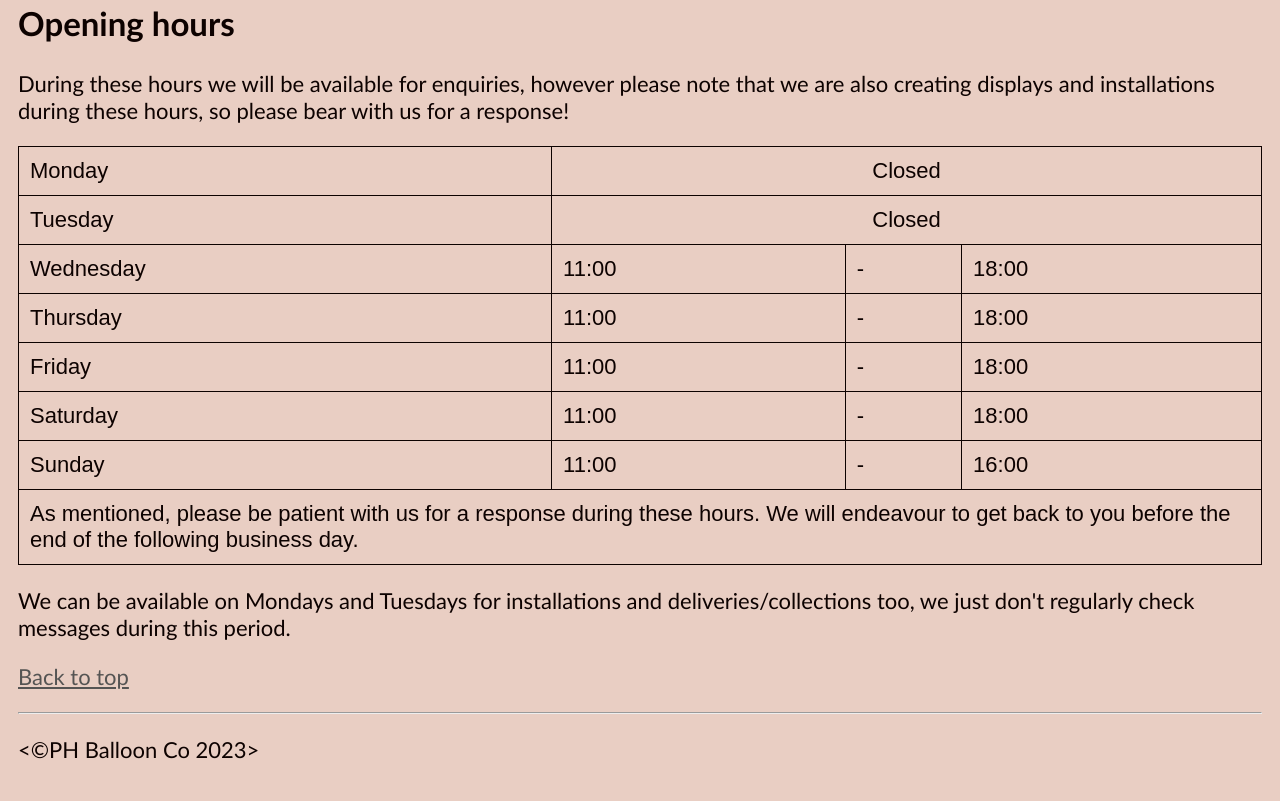
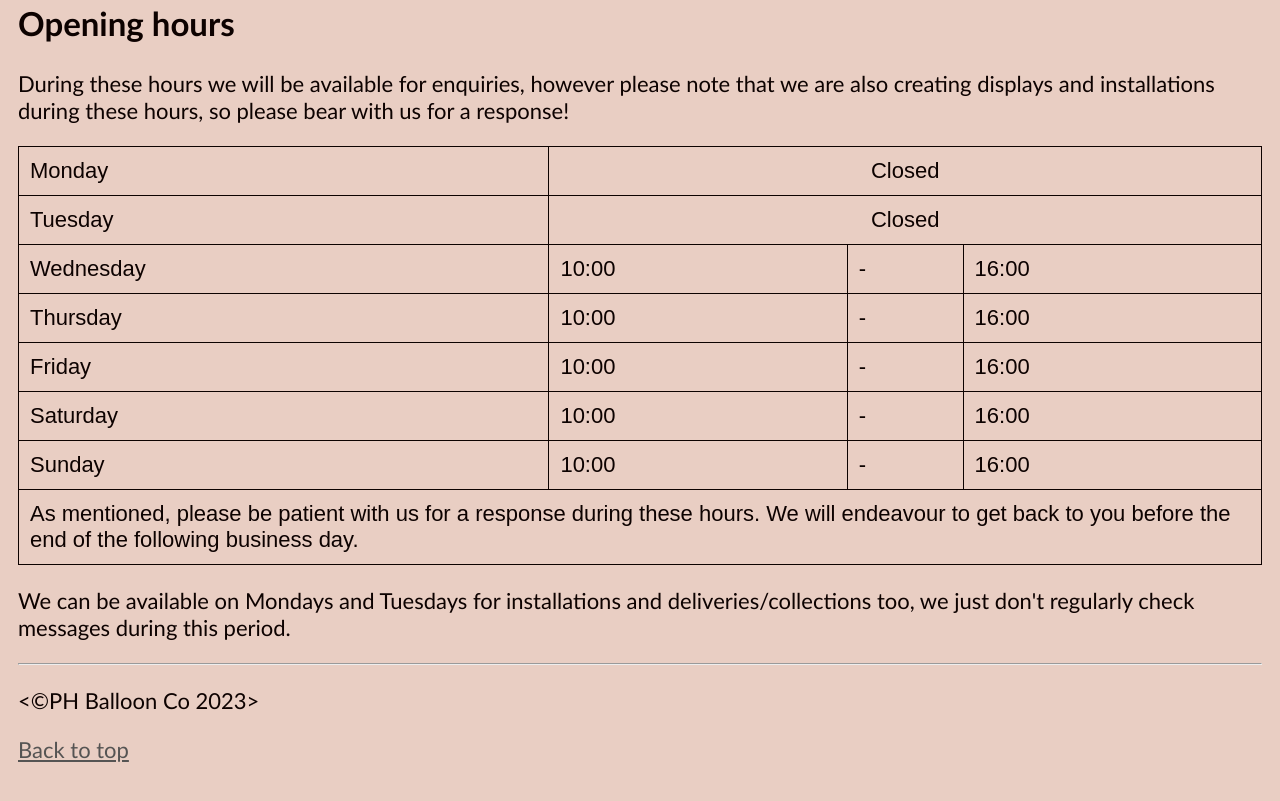
Before and after one commit to rileystacey/phballoonco, a plain HTML site: page index.html in a window 1280 px wide. Shown: the part 727-1528 px from the top of the page. Drawn offline with Linux system fonts and the light colour scheme.

Commit message:
Update index.html

```diff
--- a/index.html
+++ b/index.html
@@ -16,7 +16,6 @@
             <nav>
                 <ul>
                     <li><a href="#about">About <abbr title="PH Balloon Co">PHBC</abbr></a></li>
-                    <li><a href="#Hours">Hours</a></li>
                     <li><a href="products.html">Products</a></li>
                     <li><a href="contact.html">Contact</a></li>
                     <li><a href="http://www.instagram.com/phballoonco">Instagram</a></li>
@@ -24,14 +23,14 @@
                 </ul>
             </nav>
             <figure>
-                <img src="img/phb_logo.png" alt="PH Balloon Co logo" title="Balloons make everything better!" width="500" height="500">
+                <img id="logo" src="img/phb_logo.png" alt="PH Balloon Co logo" title="Balloons make everything better!" width="300" height="300">
                 <figcaption>PHBC logo</figcaption>
             </figure>
         </header>
         <hr>
         <main>
             <p>
-            <article id="about" >
+            <div id="about" >
                 <h2>About PH Balloon Co</h2>
                 <p>
                     <abbr title="PH Balloon Co">PHBC</abbr> was founded in 2022 as a creative outlet for the owner after being a keyworker during the lockdowns and to fill a gap in the events industry in Bolton.
@@ -46,10 +45,10 @@
                     </h3>
                     <details>
                         <summary>Are balloons environmentally friendly?</summary>
-                        <p>The latex balloons we use are 100% natural, made from naturally occuring latex from the rubber plant, meaning they will biodegrade at around the same rate as a fallen leaf or other wood fibres. Despite this, their bright colours attract wildlife before they have chance to decompose. Those animals can mistake carelessly discarded balloons for food, so we still recommend disposing of them safely in general waste at the end of your event!</p>
+                        <p>The latex balloons we use are 100% natural, made from naturally occuring latex from the rubber plant, meaning they will biodegrade at around the same rate as a fallen leaf or other wood fibres. Despite this, their bright colours attract wildlife before they have chance to decompose. Those animals can mistake carelessly discarded balloons for food, so we still recommend disposing of them safely in general waste at the end of your event. For this reason, we will not supply balloons for use in 'balloon releases'.</p>
                     </details>
                 </aside>
-            </article>
+            </div>
             <hr>
             <article id="#Hours">
                 <h2>Our Hours</h2>
@@ -73,35 +72,35 @@
                                 <td>Tuesday</td>
                                 <td colspan="3" align="center">Closed</td>
                             </tr>
-                            <tr id="Wednesday" title="Open Wednesday at 11am to 6pm">
+                            <tr id="Wednesday" title="Open Wednesday at 10am to 4pm">
                                 <td>Wednesday</td>
-                                <td class="opens">11:00</td>
-                                <td>-</td>
-                                <td class="closes">18:00</td>
-                            </tr>
-                            <tr id="Thursday" title="Open Thursday at 11am to 6pm">
-                                <td>Thursday</td>
-                                <td class="opens">11:00</td>
-                                <td>-</td>
-                                <td class="closes">18:00</td>
-                            </tr>
-                            <tr id="Friday" title="Open Friday at 11am to 6pm">
-                                <td>Friday</td>
-                                <td class="opens">11:00</td>
-                                <td>-</td>
-                                <td class="closes">18:00</td>
-                            </tr>
-                            <tr id="Saturday" title="Open Saturday at 11am to 6pm">
-                                <td>Saturday</td>
-                                <td class="opens">11:00</td>
-                                <td>-</td>
-                                <td class="closes">18:00</td>
-                            </tr>
-                            <tr id="Sunday" title="Open Sunday at 11am to 4pm">
-                                <td>Sunday</td>
-                                <td class="opens">11:00</td>
+                                <td class="opens">10:00</td>
                                 <td>-</td>
                                 <td class="closes">16:00</td>
+                            </tr>
+                            <tr id="Thursday" title="Open Thursday at 10am to 4pm">
+                                <td>Thursday</td>
+                                <td class="opens">10:00</td>
+                                <td>-</td>
+                                <td class="closes">16:00</td
+                            </tr>
+                            <tr id="Friday" title="Open Friday at 10am to 4pm">
+                                <td>Friday</td>
+                                <td class="opens">10:00</td>
+                                <td>-</td>
+                                <td class="closes">16:00</td
+                            </tr>
+                            <tr id="Saturday" title="Open Saturday at 10am to 4pm">
+                                <td>Saturday</td>
+                                <td class="opens">10:00</td>
+                                <td>-</td>
+                                <td class="closes">16:00</td
+                            </tr>
+                            <tr id="Sunday" title="Open Sunday at 10am to 4pm">
+                                <td>Sunday</td>
+                                <td class="opens">10:00</td>
+                                <td>-</td>
+                                <td class="closes">16:00</td
                             </tr>
                             <tfoot>
                                 <tr>
@@ -115,15 +114,10 @@
                     We can be available on Mondays and Tuesdays for installations and deliveries/collections too, we just don't regularly check messages during this period.
                 </p>
             </article>
-            <p>
-                <a href="#">Back to top</a>
-            </p>
-            <!--
-                content here
-            -->
         </main>
         <hr>
     <footer>
         <p>&lt;&copy;PH Balloon Co 2023&gt;</p>
+        <p><a href="#">Back to top</a></p>
     </footer>
 </html>
```
